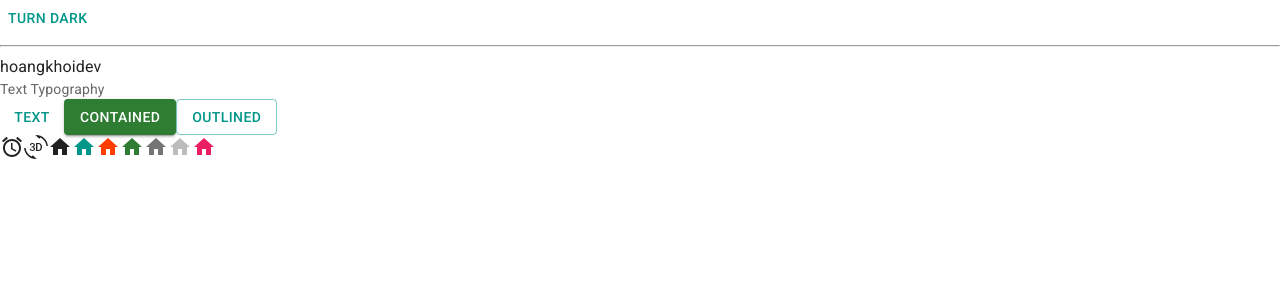
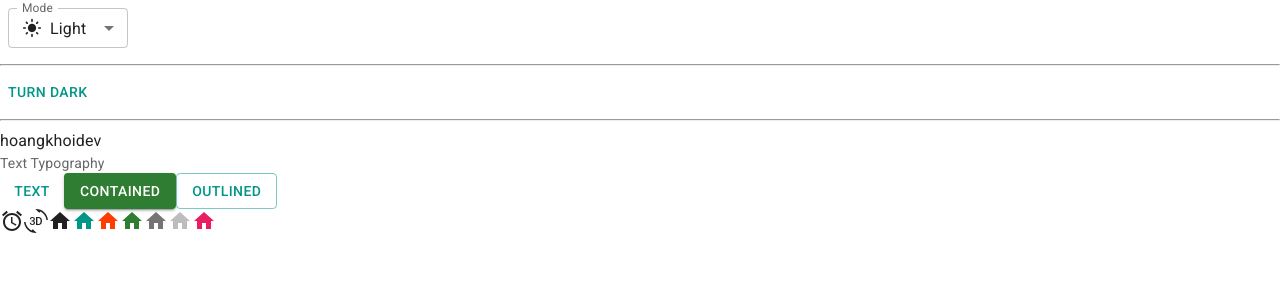
Before and after one commit to HoangKhoi1005/trello-web1, a React (Vite) app: page / in a window 1280 px wide. Shown: the top 300 px of the page. Built offline with nearby package versions, Linux system fonts and the light colour scheme.

Commit message:
Dark_Light_Mode_p2

```diff
--- a/src/App.jsx
+++ b/src/App.jsx
@@ -5,9 +5,60 @@
 import { pink } from '@mui/material/colors'
 import Typography from '@mui/material/Typography'
 import { useColorScheme } from '@mui/material/styles'
+import useMediaQuery from '@mui/material/useMediaQuery'
+import InputLabel from '@mui/material/InputLabel'
+import MenuItem from '@mui/material/MenuItem'
+import FormControl from '@mui/material/FormControl'
+import Select from '@mui/material/Select'
+import Box from '@mui/material/Box'
+import LightModeIcon from '@mui/icons-material/LightMode'
+import DarkModeOutlined from '@mui/icons-material/DarkModeOutlined'
+import SettingsBrightnessIcon from '@mui/icons-material/SettingsBrightness'
+
+function ModeSelect() {
+  const { mode, setMode } = useColorScheme()
+  const handleChange = (event) => {
+    const selectedMode = event.target.value
+    setMode(selectedMode)
+  }
+
+  return (
+    <FormControl sx={{ m: 1, minWidth: 120 }} size="small">
+      <InputLabel id="lable-select-dark-light-mode">Mode</InputLabel>
+      <Select
+        labelId="lable-select-dark-light-mode"
+        id="select-dark-light-mode"
+        value={mode}
+        label="Mode"
+        onChange={handleChange}
+      >
+        <MenuItem value="light">
+          <div style={{ display: 'flex', alignItems: 'center', gap: '8px' }}>
+            <LightModeIcon fontSize='small' /> Light
+          </div>
+        </MenuItem>
+        <MenuItem value="dark">
+          <Box sx={{ display: 'flex', alignItems: 'center', gap: 1 }}>
+            <DarkModeOutlined fontSize='small' /> Dark
+          </Box>
+        </MenuItem>
+        <MenuItem value="system">
+          <Box sx={{ display: 'flex', alignItems: 'center', gap: 1 }}>
+            <SettingsBrightnessIcon fontSize='small' /> System
+          </Box>
+        </MenuItem>
+      </Select>
+    </FormControl>
+  )
+}
 
 function ModeToggle() {
   const { mode, setMode } = useColorScheme()
+  // const prefersDarkMode = useMediaQuery('(prefers-color-scheme: dark)')
+  // const prefersLightMode = useMediaQuery('(prefers-color-scheme: light)')
+  // console.log('prefersDarkMode', prefersDarkMode)
+  // console.log('prefersLightMode', prefersLightMode)
+
   return (
     <Button
       onClick={() => {
@@ -21,6 +72,8 @@
 function App() {
   return (
     <>
+      <ModeSelect/>
+      <hr/>
       <ModeToggle/>
       <hr/>
       <div>hoangkhoidev</div>
--- a/src/main.jsx
+++ b/src/main.jsx
@@ -2,8 +2,7 @@
 import ReactDOM from 'react-dom/client'
 import App from './App.jsx'
 import CssBaseline from '@mui/material/CssBaseline'
-import { Experimental_CssVarsProvider as CssVarsProvider } from '@mui/material/styles';
-import { ThemeProvider } from '@mui/material/styles'
+import { Experimental_CssVarsProvider as CssVarsProvider } from '@mui/material/styles'
 import theme from './theme'
 
 ReactDOM.createRoot(document.getElementById('root')).render(
```
